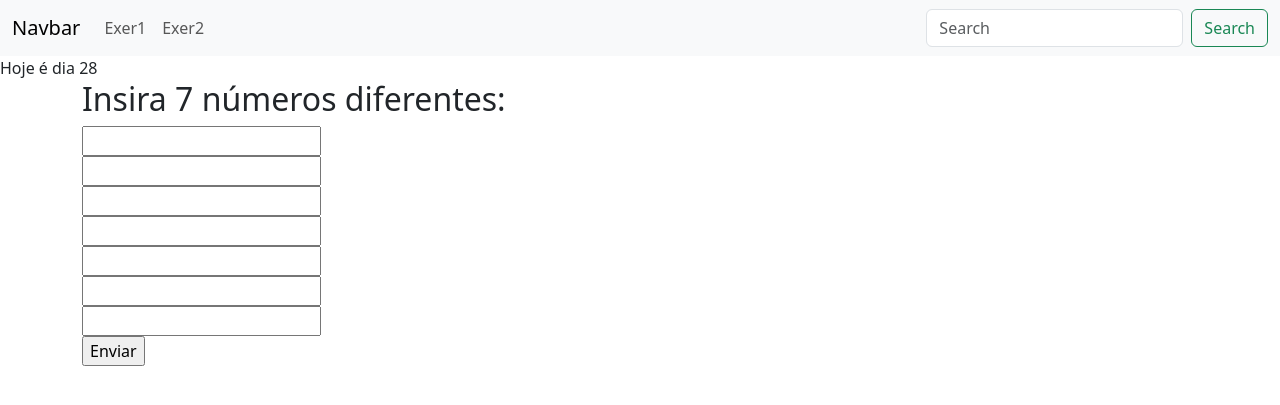
After one commit to ltozzioliveira/LP4, a PHP site: page /exer2/exer2.php in a window 1280 px wide. The commit adds this page. Shown: the top 405 px of the page. Run offline with PHP 8.4, Linux system fonts and the light colour scheme.

Commit message:
exer2 / exer3 progress

```diff
--- a/segundo-bimestre/lista1/exer1/exer1.php
+++ b/segundo-bimestre/lista1/exer1/exer1.php
@@ -7,7 +7,7 @@
     <title>Exercício 1</title>
 </head>
 <body>
-    <form action="exer1-resposta.php" method="POST">
+    <form action="/segundo-bimestre/lista1/exer1/process.php" method="POST">
         <label>informe o valor</label>
         <input type="number" name="valor">
         <button type="submit">Enviar</button>
--- /dev/null
+++ b/segundo-bimestre/lista1/exer2/exer2.php
@@ -0,0 +1,21 @@
+<?php
+    require('../cabecalho.php');
+?>
+<meta charset="UTF-8">
+    <meta http-equiv="X-UA-Compatible" content="IE=edge">
+    <meta name="viewport" content="width=device-width, initial-scale=1.0">
+    <title>Exercício 2</title>
+</head>
+<body>
+    <div class="row">
+        <div class="col">
+            <form action="/LP4/segundo-bimestre/lista1/exer2/process.php" method="POST">
+            <h2>Insira 7 números diferentes:</h2>
+            <?php for ($i = 1; $i <= 7; $i++){
+                echo '<input type="number" name="numeros[]" required><br>';
+            } ?>
+            <input type="submit" value="Enviar">
+            </form>
+        </div>
+    </div>
+</body>
--- /dev/null
+++ b/segundo-bimestre/lista1/exer2/process.php
@@ -0,0 +1,6 @@
+<?php
+    require_once "../cabecalho.php";
+
+    echo "<p>".exer2($_POST['numeros']) ."</p>";
+
+    require_once "../rodape.php";
--- /dev/null
+++ b/segundo-bimestre/lista1/exer3/exer3.php
@@ -0,0 +1,6 @@
+<?php
+    require "../cabecalho.php";
+?>
+
+<php
+    require "../rodape.php";
--- a/segundo-bimestre/lista1/funcoes.php
+++ b/segundo-bimestre/lista1/funcoes.php
@@ -8,12 +8,22 @@
         return $n1 + $n2;
     }
 
-    function positivoNegativo($v){
-        if($v > 0){
-            return "Valor positivo!";
-        } elseif($v < 0) {
-            return "Valor Negativo!";
-        } else {
-            return "Igual a zero!";
-        }
+    function exer1($valor) {
+    if ($valor > 0)
+        return "Valor positivo";
+    elseif ($valor < 0)
+        return "Valor negativo";
+    else return "Valor é zero";
     }
+
+    function exer2($vetor){
+    $menor = $vetor[0];
+    $indice = 0;
+    for($i = 1; $i < count($vetor); $i++ ) {
+        if($menor > $vetor[$i])
+            $menor = $vetor[$i];
+            $indice = $i;
+    }
+
+    return "<h1>Menor número: $menor </h1><br<h1>Índice: $indice </h1>>";
+    }
--- a/segundo-bimestre/lista1/nav.html
+++ b/segundo-bimestre/lista1/nav.html
@@ -10,7 +10,7 @@
           <a class="nav-link" href="/LP4/segundo-bimestre/lista1/exer1/exer1.php">Exer1</a>
         </li>
         <li class="nav-item">
-          <a class="nav-link" href="exer2.php">Exer2</a>
+          <a class="nav-link" href="/LP4/segundo-bimestre/lista1/exer2/exer2.php">Exer2</a>
         </li>
 
       </ul>
```
Also changed, not shown: segundo-bimestre/lista1/exer1/process.php (+7 -0 lines), segundo-bimestre/lista1/exer3/process.php (added).
